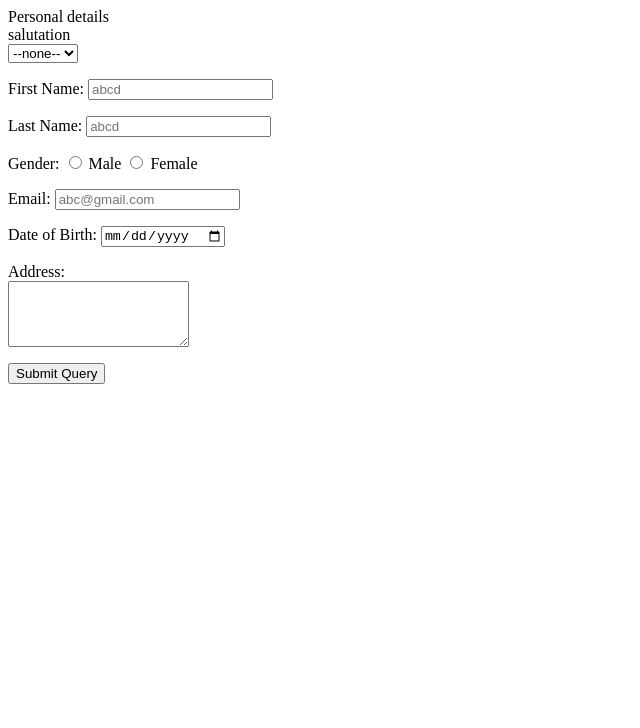
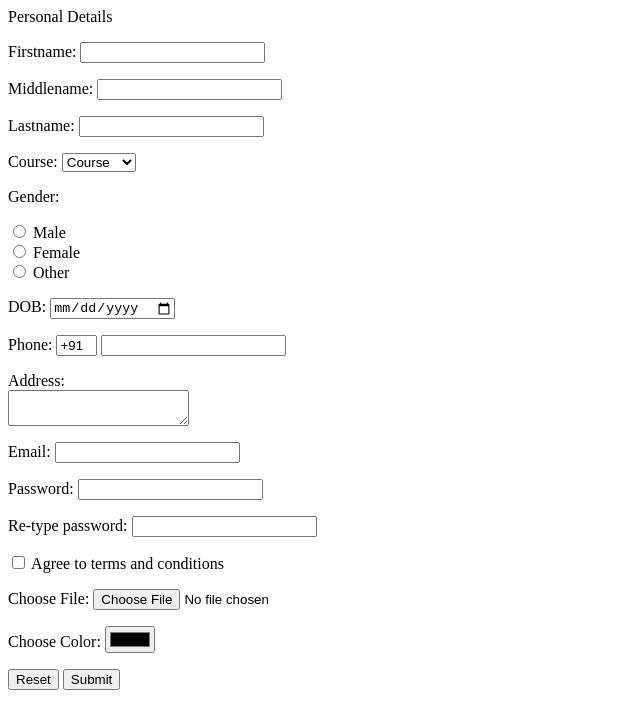
Before and after one commit to simajadhav63/simaJadhav, a plain HTML site: page index.html in a window 1280 px wide. Shown: the whole page, without its empty margins (0-640 px from the left). Drawn offline with Linux system fonts and the light colour scheme.

Commit message:
Add files via upload
form -2

```diff
--- a/index.html
+++ b/index.html
@@ -2,58 +2,111 @@
 <head>
     <meta charset="UTF-8">
     <meta name="viewport" content="width=device-width, initial-scale=1.0">
-    <title>Personal Details</title>
+    <title>FORM</title>
 </head>
 <body>
+
+    <p>
+        Personal Details
+    </p>
     <form action="/data" method="get">
         <p>
+            <label for="firstname">Firstname:</label>
+            <input type="text" id="firstname" name="firstname" required>
+        </p>
 
-        Personal details <br>
-        salutation <br>
-        <select id="salutation" name="salutation" required>
-            <option value="--none--">--none--</option>
-            <option value="Mr.">Mr.</option>
-            <option value="Mrs.">Mrs.</option>
-        </select>
+         <p> <label for="middlename">Middlename:</label>
+        <input type="text" id="middlename" name="middlename">
 
+          </p>
+
+          <p>
+         <label for="lastname">Lastname:</label>
+        <input type="text" id="lastname" name="lastname" required>
         </p>
         <p>
 
-        <label for="firstName">First Name:</label>
-        <input type="text" id="firstName" name="firstName" placeholder="abcd" required>
-    </p>
-    <p>
+        <label for="course">Course:</label>
 
-        <label for="lastName">Last Name:</label>
-        <input type="text" id="lastName" name="lastName" placeholder="abcd" required>
+        <select name="Course" id="Course">
+        <option value="Course">Course</option>
+        <option value="BCA">BCA</option>
+        <option value="BBA">BBA</option>
+        <option value="B.TECH">B.TECH</option>
+        <option value="MBA">MBA</option>
+        <option value="MCA">MCA</option>
+        <option value="M.TECH">M.TECH</option>
+        </select>
     </p>
     <p>
 
         <label>Gender:</label>
+        </p>
+        <p>
         <input type="radio" id="male" name="gender" value="Male" required>
-        <label for="male">Male</label>
+        <label for="male">Male</label><br>
+
         <input type="radio" id="female" name="gender" value="Female" required>
-        <label for="female">Female</label>
+        <label for="female">Female</label><br>
+
+        <input type="radio" id="other" name="gender" value="Other" required>
+        <label for="other">Other</label><br>
+    </p>
+    <p>
+
+        <label for="dob">DOB:</label>
+        <input type="date" id="dob" name="dob" required>
+    </p>
+    <p>
+
+
+        <label for="phone">Phone:</label>
+        <input type="text" id="countryCode" name="countryCode" value="+91" readonly size="2">
+        <input type="tel" id="phone" name="phone" required>
+    </p>
+    <p>
+
+        <label for="address">Address:</label><br>
+        <textarea id="address" name="address" required></textarea>
     </p>
     <p>
 
         <label for="email">Email:</label>
-        <input type="email" id="email" name="email" placeholder="abc@gmail.com"required>
+        <input type="email" id="email" name="email" required>
     </p>
     <p>
 
-        <label for="dob">Date of Birth:</label>
-        <input type="date" id="dob" name="dob" required>
+        <label for="password">Password:</label>
+        <input type="password" id="password" name="password" required>
     </p>
     <p>
 
-        <label for="address">Address:</label><br>
-        <textarea id="address" name="address" rows="4" required></textarea>
+        <label for="retype_password">Re-type password:</label>
+        <input type="password" id="retype_password" name="retype_password" required>
     </p>
     <p>
 
-        <button type="submit">Submit Query</button>
+        <label>
+            <input type="checkbox" name="terms" required>
+            Agree to terms and conditions
+        </label>
     </p>
+    <p>
+
+        <label for="file">Choose File:</label>
+        <input type="file" id="file" name="file">
+    </p>
+    <p>
+
+        <label for="color">Choose Color:</label>
+        <input type="color" id="color" name="color">
+    </p>
+    <p>
+        <button type="Reset">Reset</button>
+
+        <button type="submit">Submit</button>
+    </p>
+    </form>
 
     </body>
     </html>
```
Lines whose indentation alone changed are shown as unchanged.
